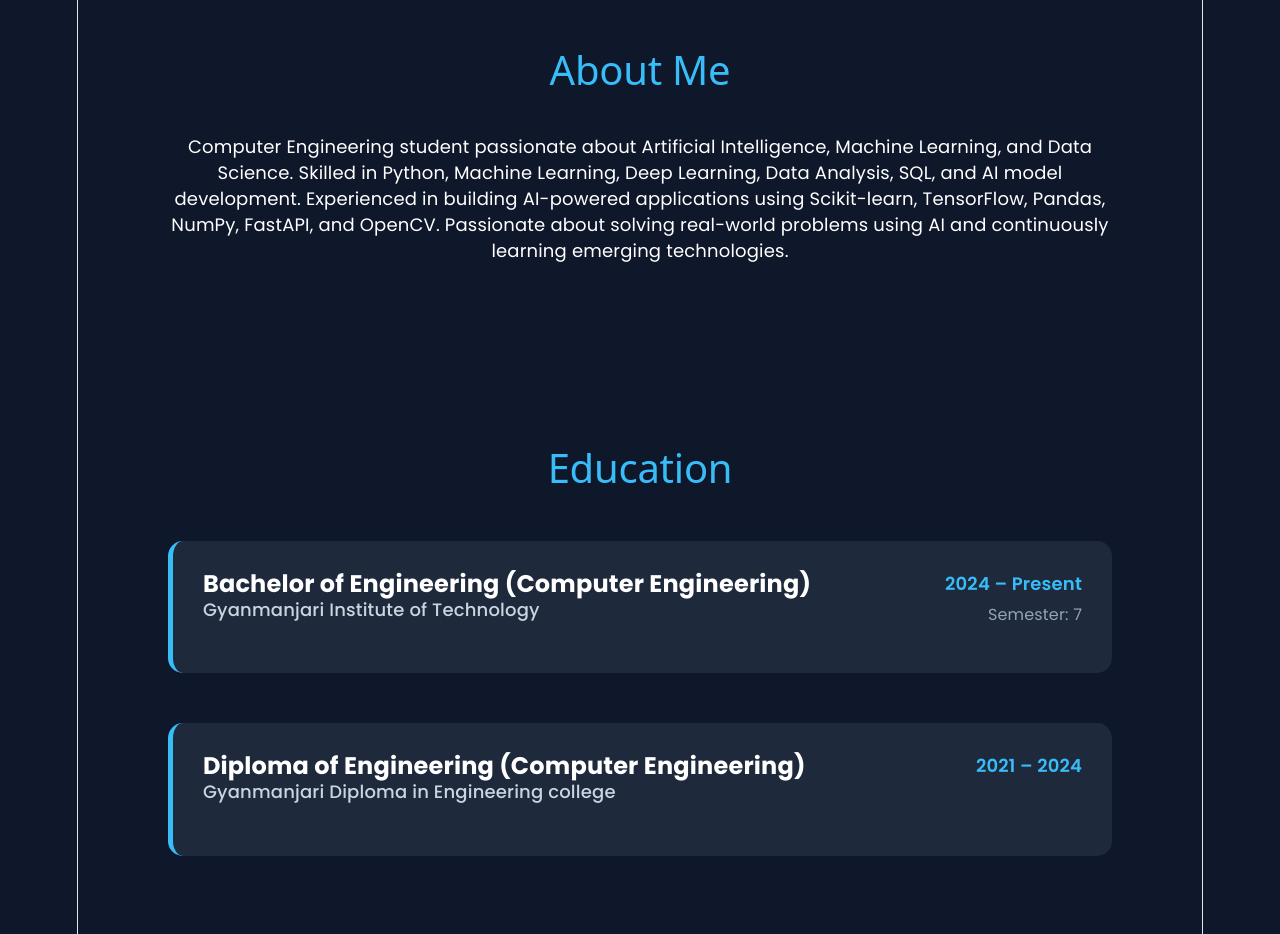
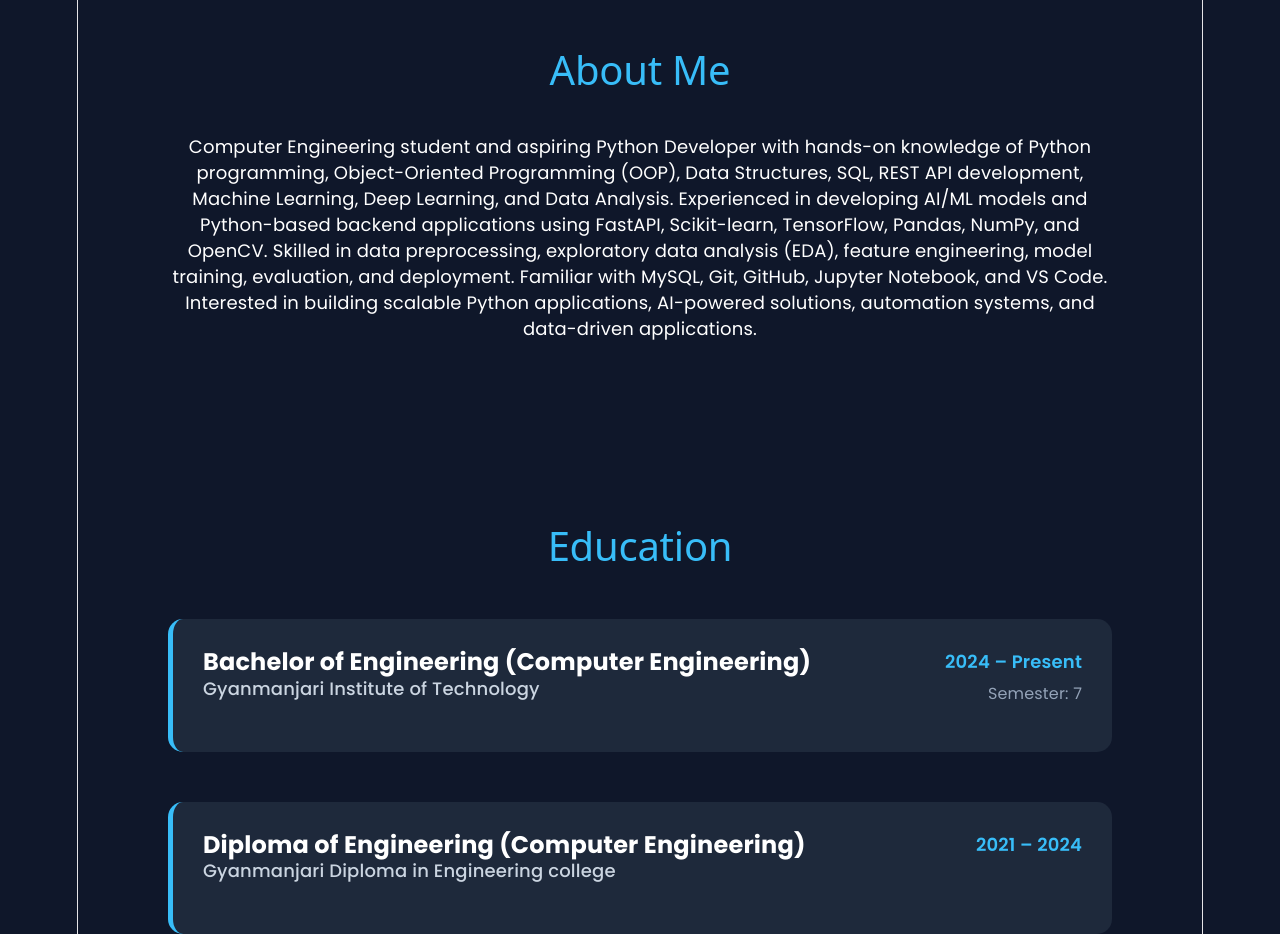
Before and after one commit to sumitparmar007/Sumit-Parmar, a React (Vite) app: page / in a window 1280 px wide. Shown: the part 840-1774 px from the top of the page. Built offline with nearby package versions, Linux system fonts and the light colour scheme.

Commit message:
Update About section with detailed content

```diff
--- a/src/components/About.jsx
+++ b/src/components/About.jsx
@@ -4,10 +4,10 @@ function About() {
 
       <h2>About Me</h2>
 
-      <p>
-        Computer Engineering student passionate about Artificial Intelligence, Machine Learning, and Data Science. Skilled in Python, Machine Learning, Deep Learning, Data Analysis, SQL, and AI model development. Experienced in building AI-powered applications using Scikit-learn, TensorFlow, Pandas, NumPy, FastAPI, and OpenCV. Passionate about solving real-world problems using AI and continuously learning emerging technologies.
-      </p>
+    <p>
+      Computer Engineering student and aspiring Python Developer with hands-on knowledge of Python programming, Object-Oriented Programming (OOP), Data Structures, SQL, REST API development, Machine Learning, Deep Learning, and Data Analysis. Experienced in developing AI/ML models and Python-based backend applications using FastAPI, Scikit-learn, TensorFlow, Pandas, NumPy, and OpenCV. Skilled in data preprocessing, exploratory data analysis (EDA), feature engineering, model training, evaluation, and deployment. Familiar with MySQL, Git, GitHub, Jupyter Notebook, and VS Code. Interested in building scalable Python applications, AI-powered solutions, automation systems, and data-driven applications.
 
+    </p>
     </section>
   );
 }
```
